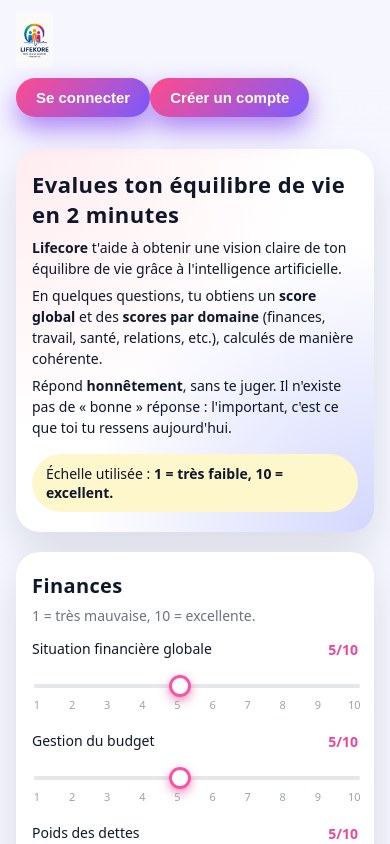
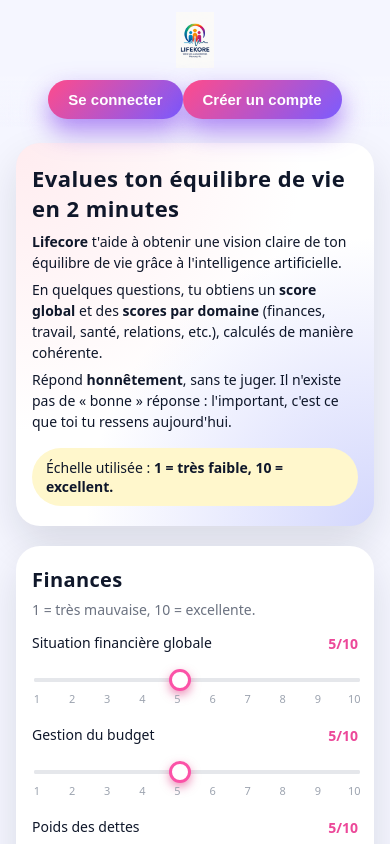
Before and after one commit to Brax971/Lifescore, a Next.js app: page / in a window 390 px wide. Shown: the top 844 px of the page. Built offline with nearby package versions, Linux system fonts and the light colour scheme.

Commit message:
Update globals.css

```diff
--- a/app/globals.css
+++ b/app/globals.css
@@ -562,3 +562,52 @@
     text-align: center;
   }
 }
+/* ===== FIX HEADER LOGO + BUTTONS ALIGNMENT ===== */
+
+.lk-header-inner {
+  max-width: 1120px;
+  margin: 0 auto;
+  padding: 16px 16px 8px;
+  display: flex;
+  align-items: center;
+  justify-content: space-between; /* logo à gauche, boutons à droite */
+  gap: 16px;                      /* espace entre logo et bloc de boutons */
+}
+
+/* Logo Lifekore dans le header */
+.lk-logo-img {
+  display: block;
+  height: 56px;   /* taille PC */
+  width: auto;
+}
+
+/* Bloc des deux boutons "Se connecter" / "Créer un compte" */
+.lk-auth-actions {
+  display: flex;
+  align-items: center;
+  justify-content: flex-end;
+  gap: 12px;      /* espace entre les deux boutons */
+}
+
+/* Ajustements spécifiques mobile */
+@media (max-width: 640px) {
+  .lk-header-inner {
+    padding-top: 12px;
+    padding-bottom: 8px;
+    justify-content: space-between;
+    gap: 12px;
+  }
+
+  .lk-logo-img {
+    height: 48px;    /* un peu plus petit sur mobile mais bien visible */
+  }
+
+  .lk-auth-actions {
+    gap: 8px;
+  }
+
+  .lk-auth-button {
+    font-size: 14px;
+    padding-inline: 18px;
+  }
+}
```
